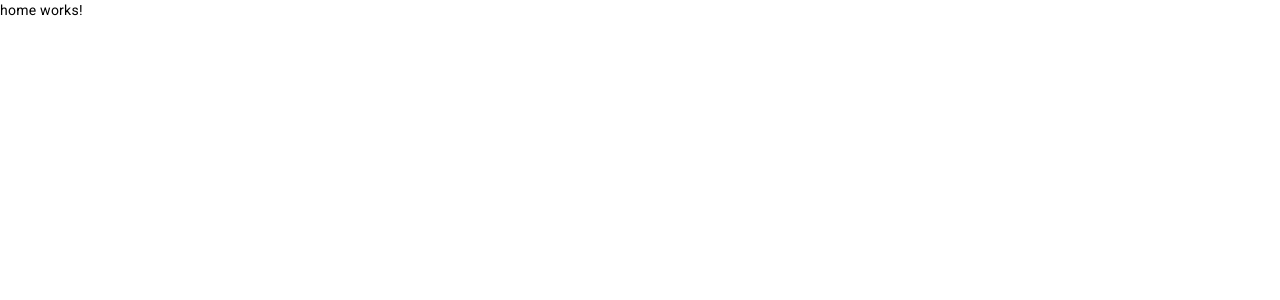
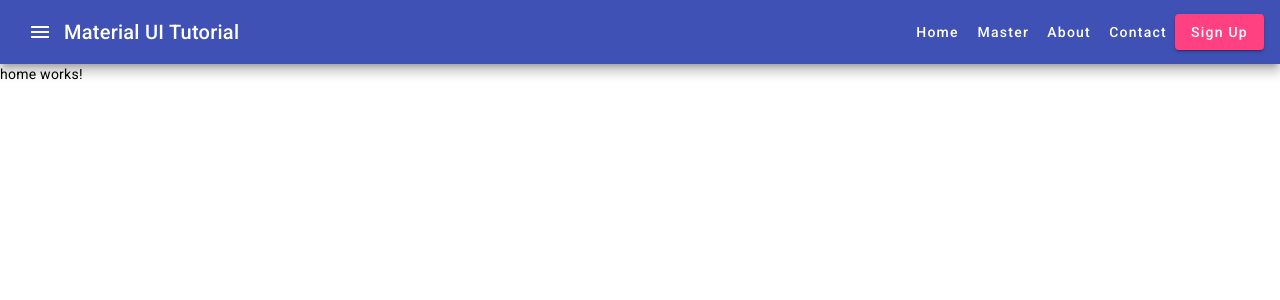
Before and after one commit to njugunaemilly/Material-Angular, an Angular app: page /home in a window 1280 px wide. Shown: the top 300 px of the page. Built offline with nearby package versions, Linux system fonts and the light colour scheme.

Commit message:
Pass menu component in root template

```diff
--- a/src/app/app.component.html
+++ b/src/app/app.component.html
@@ -1 +1,2 @@
+<app-menubar></app-menubar>
 <router-outlet />
```
